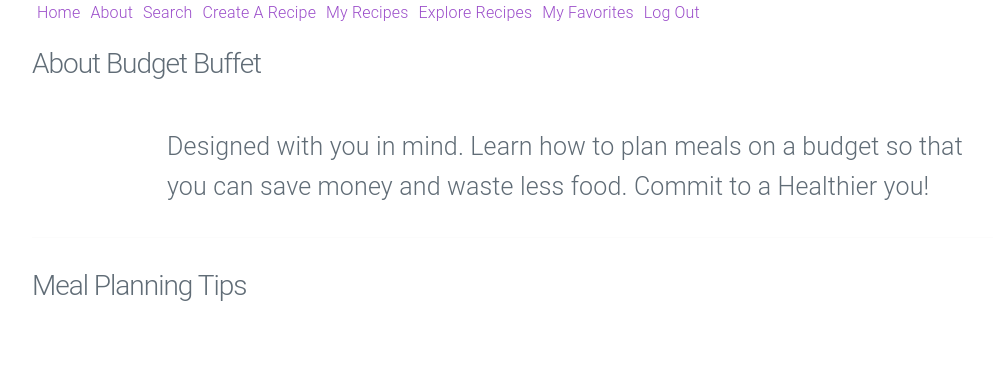
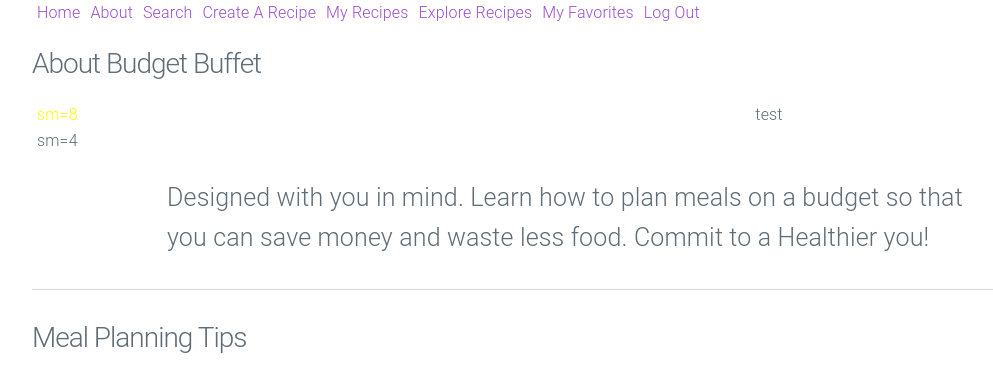
Before and after one commit to sxiong6901/TheBudgetBuffet, a React (Create React App) app in the folder client/: page /about in a window 1280 px wide. Shown: the top 392 px of the page, without its empty margins (68-1061 px from the left). Built offline with nearby package versions, Linux system fonts and the light colour scheme; sample sign-in values are in the browser's storage; a web font is replaced by a local one.

Commit message:
an update to about

```diff
--- a/client/public/index.html
+++ b/client/public/index.html
@@ -4,6 +4,7 @@
     <meta charset="utf-8">
     <meta name="viewport" content="width=device-width, initial-scale=1, shrink-to-fit=no">
     <meta name="theme-color" content="#000000">
+
     <!--
       manifest.json provides metadata used when your web app is added to the
       homescreen on Android. See https://developers.google.com/web/fundamentals/engage-and-retain/web-app-manifest/
@@ -13,6 +14,13 @@
     <link rel="shortcut icon" href="%PUBLIC_URL%/favicon.ico">
     <link rel="preconnect" href="https://fonts.gstatic.com">
     <link href="https://fonts.googleapis.com/css2?family=Kufam&display=swap" rel="stylesheet">
+    <link
+  rel="stylesheet"
+  href="https://maxcdn.bootstrapcdn.com/bootstrap/4.5.0/css/bootstrap.min.css"
+  integrity="sha384-9aIt2nRpC12Uk9gS9baDl411NQApFmC26EwAOH8WgZl5MYYxFfc+NcPb1dKGj7Sk"
+  crossorigin="anonymous"
+/>
+
     <title>Budget Buffet</title>
   </head>
   <body>
@@ -22,4 +30,5 @@
     <div id="root"></div>
 
   </body>
+
 </html>
--- a/client/src/pages/About.js
+++ b/client/src/pages/About.js
@@ -1,14 +1,16 @@
 import React from 'react'
 // import {Container} from "react-bootstrap";
+// import 'bootstrap/dist/css/bootstrap.min.css';
+import Col from 'react-bootstrap/Col'
+import Row from 'react-bootstrap/Row'
+
+// or less ideally
 
 
 const About = ({profile}) => {
 
 return (
 		<div className="about">
-
-
-
 
 
 		<div>
@@ -24,7 +26,16 @@ return (
     <Col sm>sm=true</Col>
   </Row>
 </Container> */}
+<container>
 			<h3>About Budget Buffet</h3>
+			</container>
+			<Row>
+    <Col sm={8} style={{color:"yellow"}}>sm=8</Col>
+test
+    <Col sm={4}>sm=4</Col>
+  </Row>
+
+
 			<p style={{fontSize: "25px", width: "75%", margin: "auto", paddingTop: "1em"}}>
 				Designed with you in mind.
 				Learn how to plan meals on a budget so that you can save money and waste less food.
--- a/package.json
+++ b/package.json
@@ -27,7 +27,7 @@
     "mongodb": "^3.6.3",
     "mongoose": "5.11.4",
     "morgan": "^1.10.0",
-    "react-bootstrap": "^1.4.0",
+    "react-bootstrap": "^1.4.3",
     "robo": "^0.3.0"
   },
   "devDependencies": {
```
Also changed, not shown: 1 other file (tests, documents, lock files or other folders).
